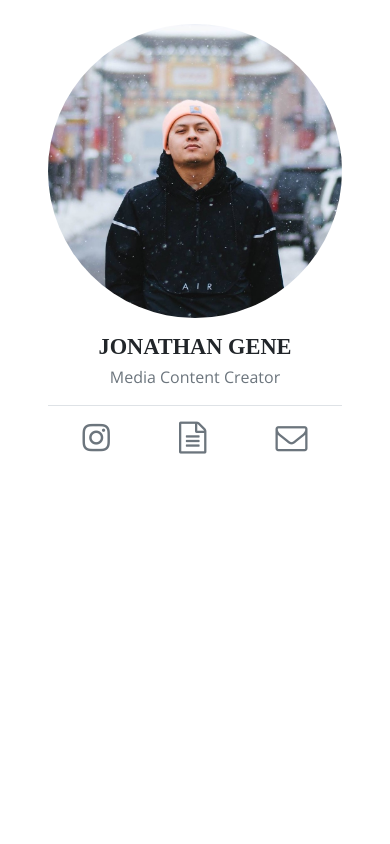
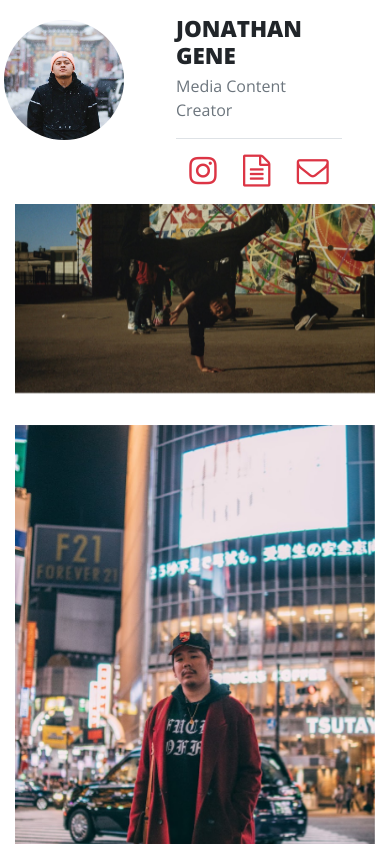
Before and after one commit to Jonbodoe/jongene, a React (Create React App) app: page / in a window 390 px wide. Shown: the top 844 px of the page. Built offline with nearby package versions, Linux system fonts and the light colour scheme; a web font is replaced by a local one.

Commit message:
additional query edits

```diff
--- a/src/components/main/nav.js
+++ b/src/components/main/nav.js
@@ -10,18 +10,20 @@ import {
 
 const NavBar = () => {
     return (
-        <nav id="nav" className="col-md-3 px-5 py-4 fixed-top bg-white">
-            <img id="author" className="img-fluid p-lg-4" src={require('../../img/protraitshot.jpeg')} alt="Jonthan Gene Protrait Shot" />
+        <nav id="nav" className="col-md-3 px-5 py-2 fixed-top bg-white">
+            <div className="d-flex justify-content-center">
+                <img id="author" className="img-fluid p-lg-4" src={require('../../img/protraitshot.jpeg')} alt="Jonthan Gene Protrait Shot" />
+            </div>
             <div className="py-3">
                 <div className="text-center">
                     <h2 className="font-weight-bolder no-xspace pb-1">JONATHAN GENE</h2>
                     <p className="text-secondary">Media Content Creator</p>
                     <div className="border-bottom"></div>
                 </div>
-                <div className="py-3 text-secondary text-center d-flex justify-content-around px-md-3">
-                    <i class="fa fa-instagram fa-2x px-1"></i>
-                    <i class="fa fa-file-text-o fa-2x px-1"></i>
-                    <i class="fa fa-envelope-o fa-2x px-1"></i>
+                <div className="py-sm-3 text-secondary text-center d-flex justify-content-around px-sm-3">
+                    <a className="text-danger" target="_blank" href="instagram.com"><i className="fa fa-instagram fa-2x px-1"></i></a>
+                    <a className="text-danger" target="_blank" href="#"><i className="fa fa-file-text-o fa-2x px-1"></i></a>
+                    <a className="text-danger" target="_blank" href="mailto:"><i className="fa fa-envelope-o fa-2x px-1"></i></a>
                 </div>
             </div>
         </nav>
--- a/src/components/secondary/imageComponent.js
+++ b/src/components/secondary/imageComponent.js
@@ -2,7 +2,7 @@ import React from 'react';
 
 const ImageComponent = (props) =>
     <div>
-        <img className="img-fluid py-3" src={props.info.src} key={props.info.index} alt={props.info.alt}/>
+        <img className="img-fluid my-3" src={props.info.src} key={props.info.index} alt={props.info.alt}/>
     </div>
 
 
--- a/src/data/ImageData.js
+++ b/src/data/ImageData.js
@@ -64,7 +64,7 @@ const Images =
         },
         {
             index: 8,
-            src: require('../img/k-and-a.jpg'),
+            src: require('../img/doit.jpg'),
             alt: "",
             orientation: LANDSCAPE,
             column: RIGHT
--- a/src/index.css
+++ b/src/index.css
@@ -46,3 +46,23 @@ img.img-fluid {
 img.img-fluid:hover {
   opacity: 0.8;
 }
+#menu-mobile {
+  display: none;
+}
+
+/* 768 */
+@media only screen and (max-width: 768px) {
+  #filler, #author {
+    height: 8rem;
+    /* display: none; */
+  }
+  #nav {
+    display: none;
+  }
+  #menu-mobile {
+    display: inline;
+  }
+  /* #gallery {
+    padding: 0rem 3rem
+  } */
+}
--- a/src/pages/overview.js
+++ b/src/pages/overview.js
@@ -24,9 +24,26 @@ const Overview = () => {
     // splitImages(images)
     return (
         <>
-            <div className="container py-2">
+            <div id="gallery" className="container py-2">
+                <div id="menu-mobile">
+                    <div className="d-flex justify-content-center py-3 bg-white fixed-top">
+                        <div className="d-flex">
+                            <img id="author" className="img-fluid p-lg-4 p-1" src={require('../img/protraitshot.jpeg')} alt="Jonthan Gene Protrait Shot" />
+                            <div className="px-5">
+                                <h2 className="font-weight-bolder no-xspace pb-1">JONATHAN GENE</h2>
+                                <p className="text-secondary">Media Content Creator</p>
+                                <div className="border-bottom"></div>
+                                <div className="py-sm-3 pt-3 text-secondary text-center d-flex justify-content-around px-sm-3">
+                                    <a className="text-danger" target="_blank" href="instagram.com"><i className="fa fa-instagram fa-2x px-1"></i></a>
+                                    <a className="text-danger" target="_blank" href="#"><i className="fa fa-file-text-o fa-2x px-1"></i></a>
+                                    <a className="text-danger" target="_blank" href="mailto:"><i className="fa fa-envelope-o fa-2x px-1"></i></a>
+                                </div>
+                            </div>
+                        </div>
+                    </div>
+                </div>
                 <div className="row d-flex justify-content-center">
-                    <div className="col-sm-2 w-100">
+                    <div id="filler" className="col-sm-2 w-100">
                     </div>
                     <div className="col-lg-5 no-gutter d-flex justify-content-center">
                         {/* <Fade bottom> */}
@@ -56,9 +73,14 @@ const Overview = () => {
                         </div>
                     </div>
                 </div>
+                <div className="row">
+                    <div className="col-sm-2"></div>
+                    <div className="col-sm-10">
                         <footer className="py-5 text-secondary text-center">
                             Jonathan Gene Photography © 2020
                         </footer>
+                    </div>
+                </div>
             </div>
 
         </>
```
Lines whose indentation alone changed are shown as unchanged.
